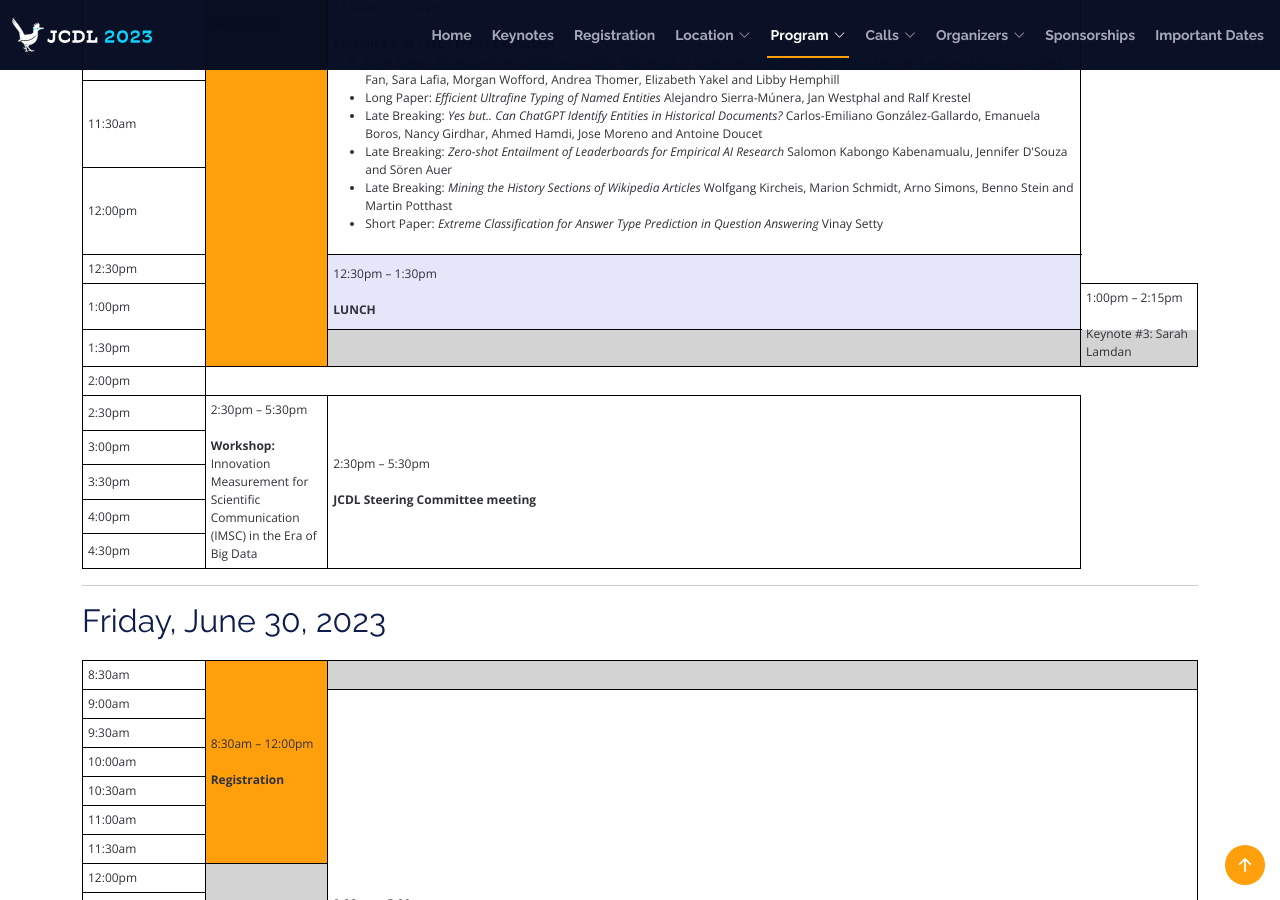
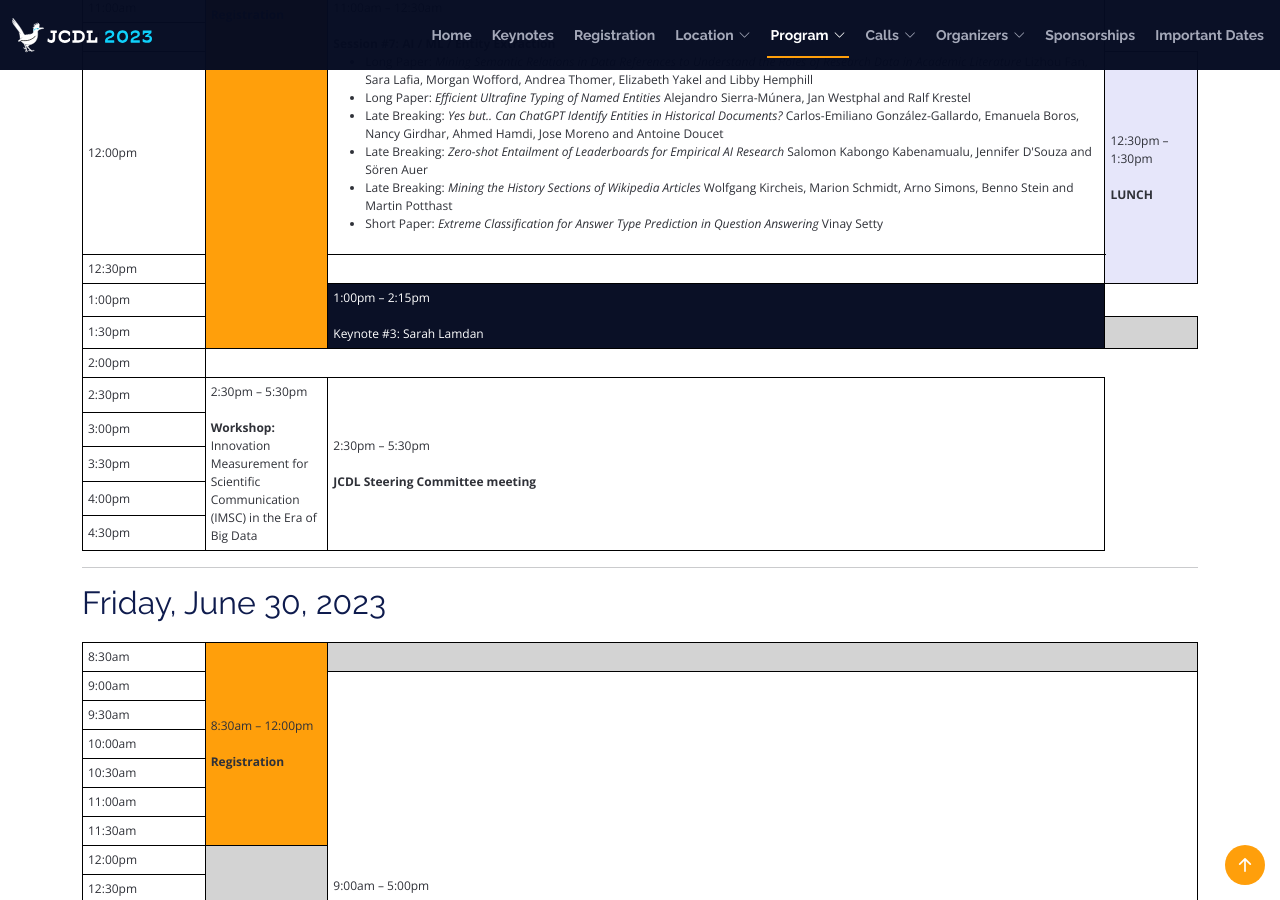
Before and after one commit to shawnmjones/JCDL2023-website-source, a Jekyll site: the page built from program.html, in a window 1280 px wide and 900 px high, scrolled down 3684 px. Built offline with Jekyll 4.4.1, drawn with Linux system fonts in a browser that asks for light colours.

Commit message:
Fixing broken table

```diff
--- a/program.html
+++ b/program.html
@@ -611,15 +611,15 @@ permalink: /program/schedule/
     <td class="timecell">11:30am</td>
   </tr>
   <tr>
-    <td class="timecell">12:00pm</td>
+     <td class="timecell">12:00pm</td>
+      <td rowspan="2" colspan="2" class="lunch">12:30pm &ndash; 1:30pm<br><br><strong>LUNCH</strong></td>
   </tr>
   <tr>
         <td class="timecell">12:30pm</td>
-        <td rowspan="2" colspan="2" class="lunch">12:30pm &ndash; 1:30pm<br><br><strong>LUNCH</strong></td>
   </tr>
   <tr>
         <td class="timecell">1:00pm</td>
-        <td rowspan="2">
+        <td rowspan="2" class="keynote">
             1:00pm &ndash; 2:15pm<br><br>
             Keynote #3: Sarah Lamdan
         </td>
```
